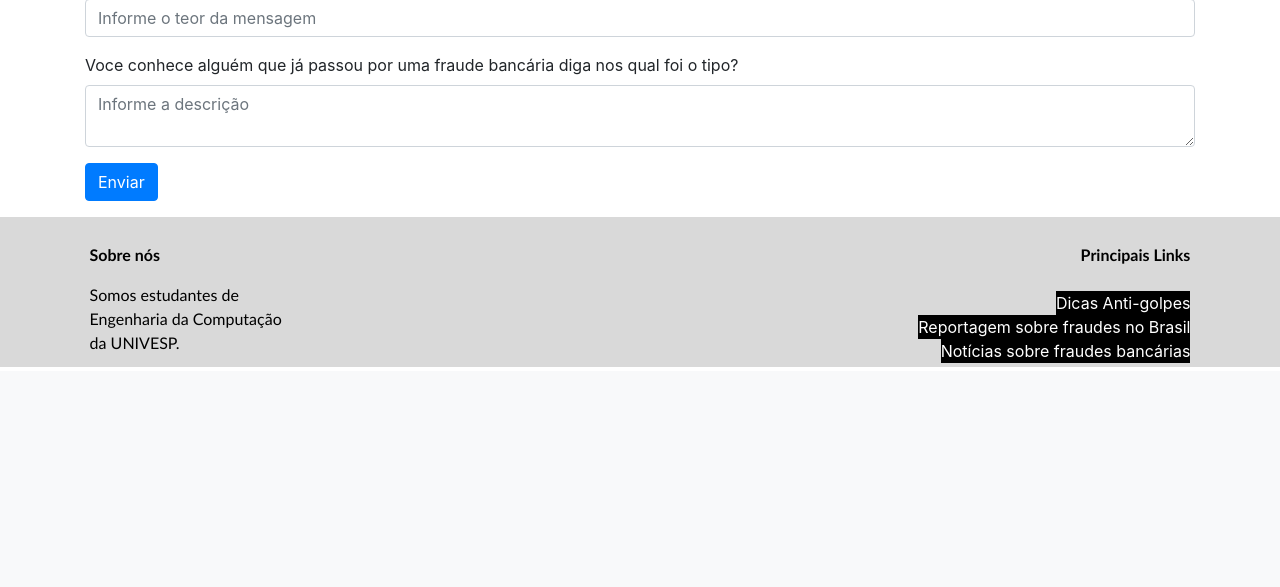
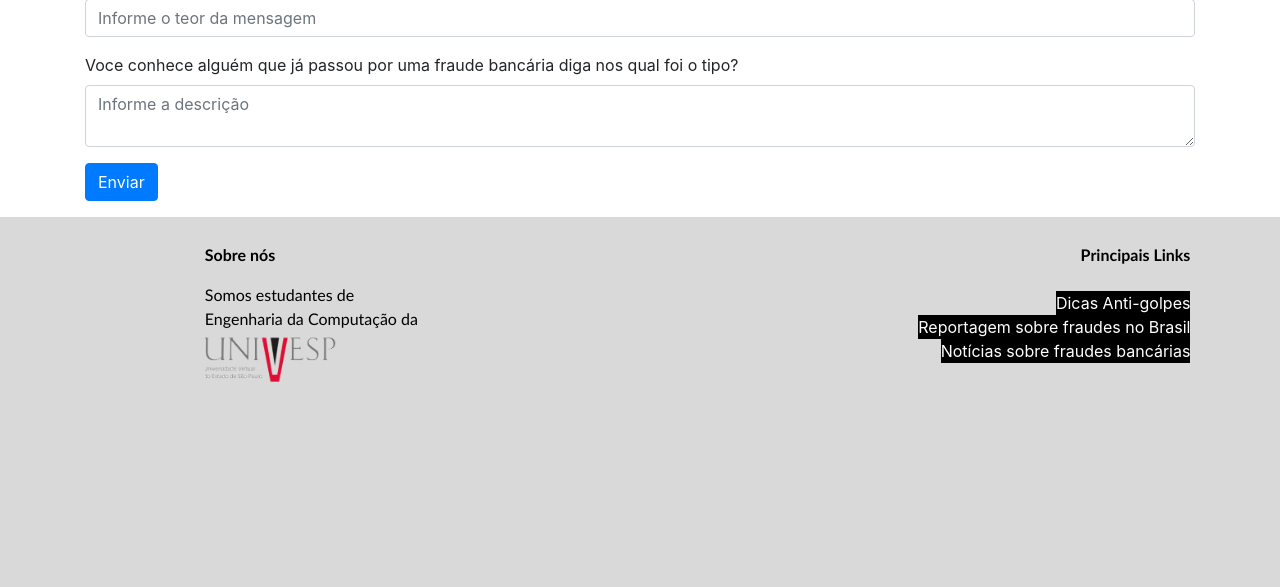
Before and after one commit to FlavioFMBorges/pi-mairinque-002, a Flask app: page /formulario in a window 1280 px wide. Shown: the part 821-1408 px from the top of the page. Before the commit the page ends 1188 px from the top, so only its background shows below. Run offline with Flask 2, Linux system fonts and the light colour scheme; some libraries are stand-ins or nearby versions.

Commit message:
Arrumado rodapés Close #52

```diff
--- a/static/css/style.css
+++ b/static/css/style.css
@@ -575,7 +575,7 @@ body{
     footer{
         background-color: #d9d9d9;
         width: 100%;
-        height: 250px;
+        height: 270px;
         padding-top: 2%;
     }
 
--- a/templates/base.html
+++ b/templates/base.html
@@ -46,7 +46,7 @@
 {% block content %} {% endblock %}
 
 
-    <footer>
+    <footer style="height: 370px">
         <div id="info">
             <p><b>Sobre nós</b></p>
             <p>Somos estudantes de <br>Engenharia da Computação da <br><a href="https://univesp.br/" target="_blank" ><img src="../static/imagens/univesp2.png" border="0" width="150"/></a></p>
--- a/templates/base_form.html
+++ b/templates/base_form.html
@@ -74,10 +74,11 @@
     <script src="https://cdnjs.cloudflare.com/ajax/libs/popper.js/1.14.7/umd/popper.min.js" integrity="sha384-UO2eT0CpHqdSJQ6hJty5KVphtPhzWj9WO1clHTMGa3JDZwrnQq4sF86dIHNDz0W1" crossorigin="anonymous"></script>
     <script src="https://stackpath.bootstrapcdn.com/bootstrap/4.3.1/js/bootstrap.min.js" integrity="sha384-JjSmVgyd0p3pXB1rRibZUAYoIIy6OrQ6VrjIEaFf/nJGzIxFDsf4x0xIM+B07jRM" crossorigin="anonymous"></script>
 
-   <footer>
+<footer style="height: 370px">
+       <center>
             <div id="info">
                 <p><b>Sobre nós</b></p>
-            <p>Somos estudantes de <br>Engenharia da Computação <br>da <a href="https://univesp.br/" target="_blank" >UNIVESP.</a></p>
+                <p>Somos estudantes de <br>Engenharia da Computação da <br><a href="https://univesp.br/" target="_blank" ><img src="../static/imagens/univesp2.png" border="0" width="150"/></a></p>
             </div>
 
             <div id="links">
@@ -87,6 +88,7 @@
                 <a href="https://www.cnnbrasil.com.br/tudo-sobre/fraudes-bancarias/">Notícias sobre fraudes bancárias</a><br>
             </div>
 
+        </center>
     </footer><!--fecha rodape -->
 
 
--- a/templates/formulario.html
+++ b/templates/formulario.html
@@ -1,7 +1,7 @@
 {% extends 'base_form.html' %}
 
 {% block content %}
-<h1> Formulário </h1>
+<h1><center> Formulário </center></h1>
 
 
 <form method="post">
```
Lines whose indentation alone changed are shown as unchanged.
